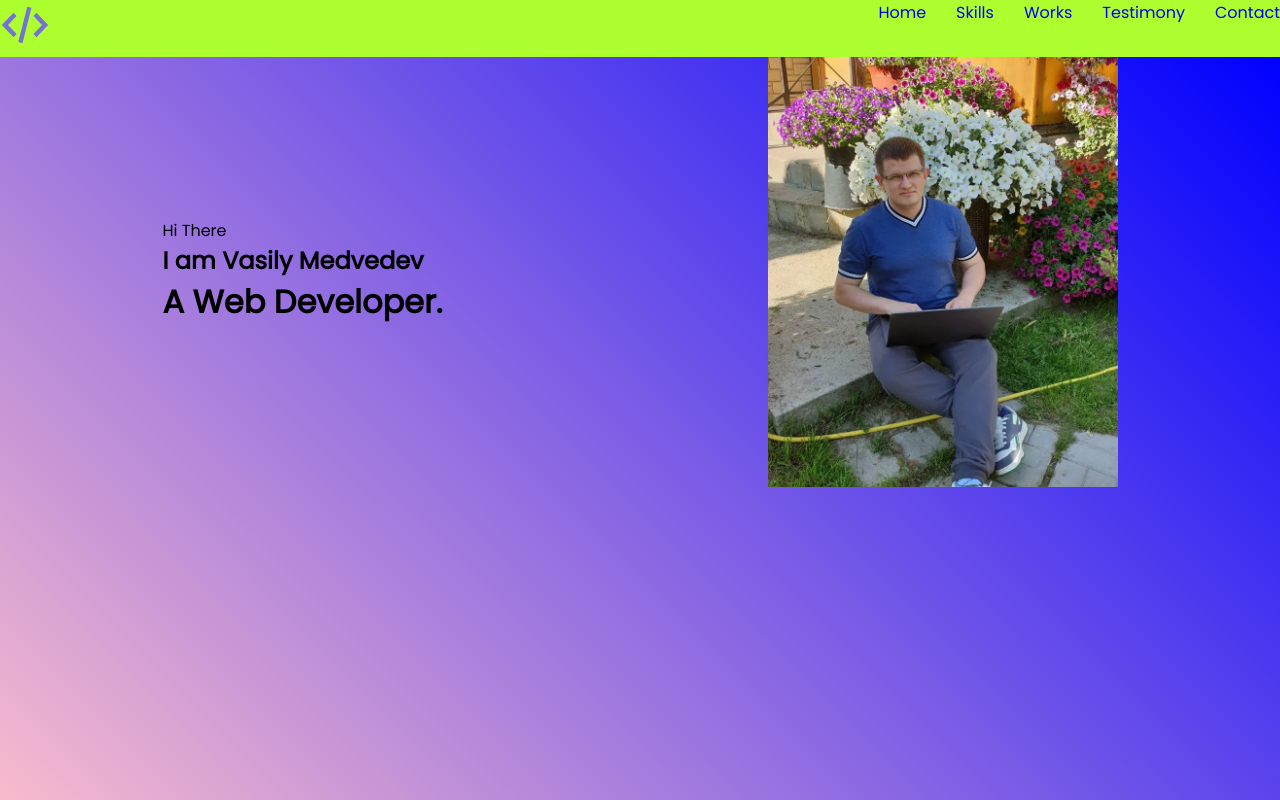
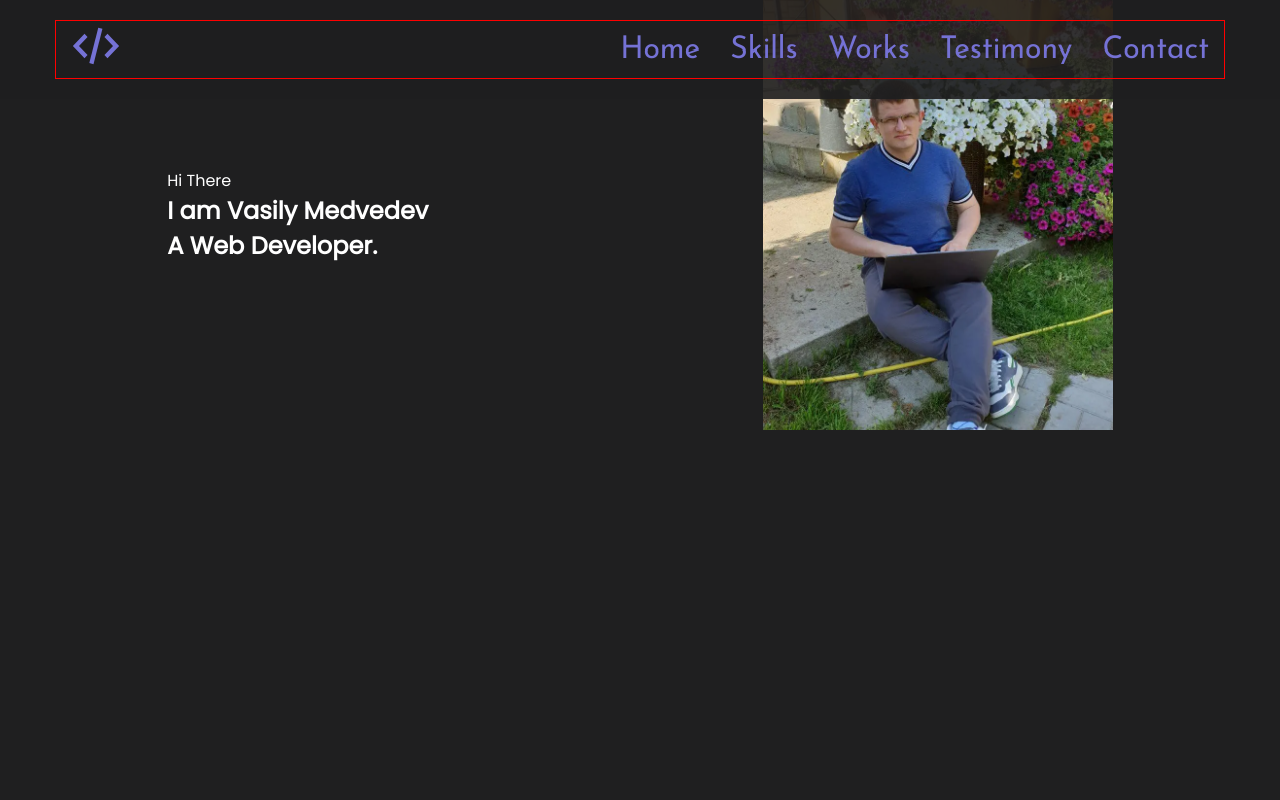
Before and after one commit to vasilyocheck/portfolio-start, a React app: page / in a window 1280 px wide. Shown: the top 800 px of the page. Built offline with nearby package versions, Linux system fonts and the light colour scheme.

Commit message:
style header

```diff
--- a/src/App.tsx
+++ b/src/App.tsx
@@ -7,7 +7,7 @@
 import {Testimony} from "./layout/sections/testimony/Testimony";
 import {Contact} from "./layout/sections/contact/Contact";
 import {Slogan} from "./layout/sections/slogan/Slogan";
-import {Footer} from "./layout/sections/footer/Footer";
+import {Footer} from "./layout/footer/Footer";
 
 
 function App() {
--- /dev/null
+++ b/src/components/Container.tsx
@@ -0,0 +1,10 @@
+import styled from "styled-components";
+
+export const Container = styled.div`
+  max-width: 1170px;
+  width: 100%;
+  height: 100%;
+  padding: 0 15px;
+  margin: 0 auto;
+  border: 1px solid red;
+`;
--- a/src/layout/sections/footer/Footer.tsx
+++ b/src/layout/footer/Footer.tsx
@@ -1,8 +1,8 @@
 import React from 'react';
 import styled from "styled-components";
-import {SectionTitle} from "../../../components/SectionTitle";
-import {Icon} from "../../../components/icon/Icon";
-import {FlexWrapper} from "../../../components/FlexWrapper";
+import {SectionTitle} from "../../components/SectionTitle";
+import {Icon} from "../../components/icon/Icon";
+import {FlexWrapper} from "../../components/FlexWrapper";
 
 export const Footer = () => {
     return (
--- a/src/layout/header/Header.tsx
+++ b/src/layout/header/Header.tsx
@@ -2,19 +2,30 @@
 import styled from "styled-components";
 import {Logo} from "../../components/logo/Logo";
 import {Menu} from "../../components/menu/Menu";
+import {Container} from "../../components/Container";
+import {FlexWrapper} from "../../components/FlexWrapper";
+import {HeaderMenu} from "./headerMenu/HeaderMenu";
 
 const mainMenuItems = ['Home', 'Skills', 'Works', 'Testimony', 'Contact'];
 export const Header = () => {
     return (
         <StyledHeader>
-            <Logo />
-            <Menu menuItems={mainMenuItems}/>
+            <Container>
+                <FlexWrapper justify={'space-between'} align={'center'}>
+                    <Logo />
+                    <HeaderMenu menuItems={mainMenuItems}/>
+                </FlexWrapper>
+            </Container>
         </StyledHeader>
     );
 };
 
 const StyledHeader = styled.header`
-  background-color: greenyellow;
-  display: flex;
-  justify-content: space-between;
+  background-color: rgba(31,31,32,0.9);
+  padding: 20px 0;
+  position: fixed;
+  top: 0;
+  left: 0;
+  right: 0;
+  z-index: 99999;
 `;
--- /dev/null
+++ b/src/layout/header/headerMenu/HeaderMenu.tsx
@@ -0,0 +1,88 @@
+import React from 'react';
+import styled from "styled-components";
+import {theme} from "../../../styles/Theme";
+
+export const HeaderMenu = (props: {menuItems: Array<string>}) => {
+    return (
+        <StyledHeaderMenu>
+            <ul>
+                {props.menuItems.map((item, index) => (
+                    <ListItem key={index}>
+                        <Link href="">{item}</Link>
+                        <Mask>
+                            <span>{item}</span>
+                        </Mask>
+                        <Mask>
+                            <span>{item}</span>
+                        </Mask>
+                    </ListItem>))}
+            </ul>
+        </StyledHeaderMenu>
+    );
+};
+
+const StyledHeaderMenu = styled.nav`
+  ul {
+    display: flex;
+    gap: 30px;
+    justify-content: center;
+  }
+`;
+
+const Link = styled.a`
+  text-align: center;
+  font-family: 'Josefin Sans', sans-serif;
+  font-size: 30px;
+  font-weight: 400;
+  color: transparent;
+`;
+
+const Mask = styled.span`
+  position: absolute;
+  top: 0;
+  left: 0;
+  display: inline-block;
+  height:50%;
+  overflow: hidden;
+  color: ${theme.colors.accent};
+  font-family: 'Josefin Sans', sans-serif;
+  font-size: 30px;
+  font-weight: 400;
+  & + & {
+    top: 50%;
+    span {
+      display: inline-block;
+      transform: translateY(-50%);
+    }
+  }
+`;
+
+const ListItem = styled.li`
+  position: relative;
+
+  &::before {
+    content: '';
+    display: inline-block;
+    height: 3px;
+    background-color: ${theme.colors.accent};
+    position: absolute;
+    top: 50%;
+    left: -10px;
+    right: -10px;
+    z-index: 1;
+    transform: scale(0);
+  }
+
+  &:hover {
+    &::before {
+      transform: scale(1);
+    }
+    ${Mask} {
+      color: ${theme.colors.font};
+      transform: skewX(12deg) translateX(5px);
+      & + ${Mask} {
+        transform: skewX(12deg) translateX(-5px);
+      }
+    }
+  }
+`;
--- a/src/layout/sections/main/Main.tsx
+++ b/src/layout/sections/main/Main.tsx
@@ -2,6 +2,7 @@
 import styled from "styled-components";
 import photo from '../../../assets/images/photo_demo.webp';
 import {FlexWrapper} from "../../../components/FlexWrapper";
+import {theme} from "../../../styles/Theme";
 
 export const Main = () => {
     return (
@@ -19,9 +20,8 @@
     );
 };
 
-const StyledMain = styled.div`
+const StyledMain = styled.section`
   min-height: 100vh;
-  background-image: linear-gradient(45deg, pink, blue);
 `;
 
 const Photo = styled.img`
--- a/src/styles/Global.styled.tsx
+++ b/src/styles/Global.styled.tsx
@@ -1,4 +1,5 @@
 import {createGlobalStyle} from "styled-components";
+import {theme} from "./Theme";
 
 export const GlobalStyle = createGlobalStyle`
   *,
@@ -16,6 +17,7 @@
     sans-serif;
     -webkit-font-smoothing: antialiased;
     -moz-osx-font-smoothing: grayscale;
+    color: ${theme.colors.font};
   }
 
   a {
@@ -30,4 +32,13 @@
     background: unset;
     border: 0;
   }
+
+  section:nth-of-type(odd) {
+    background-color: ${theme.colors.primaryBg};
+  }
+
+  section:nth-of-type(even) {
+    background-color: ${theme.colors.secondaryBg};
+  }
+
 `;
--- a/src/styles/Theme.ts
+++ b/src/styles/Theme.ts
@@ -1,6 +1,8 @@
 export const theme = {
     colors: {
         primaryBg: '#1F1F20',
-        secondaryBg: '#252527'
+        secondaryBg: '#252527',
+        accent: '#7572D5',
+        font: '#ffffff'
     }
 }
```
